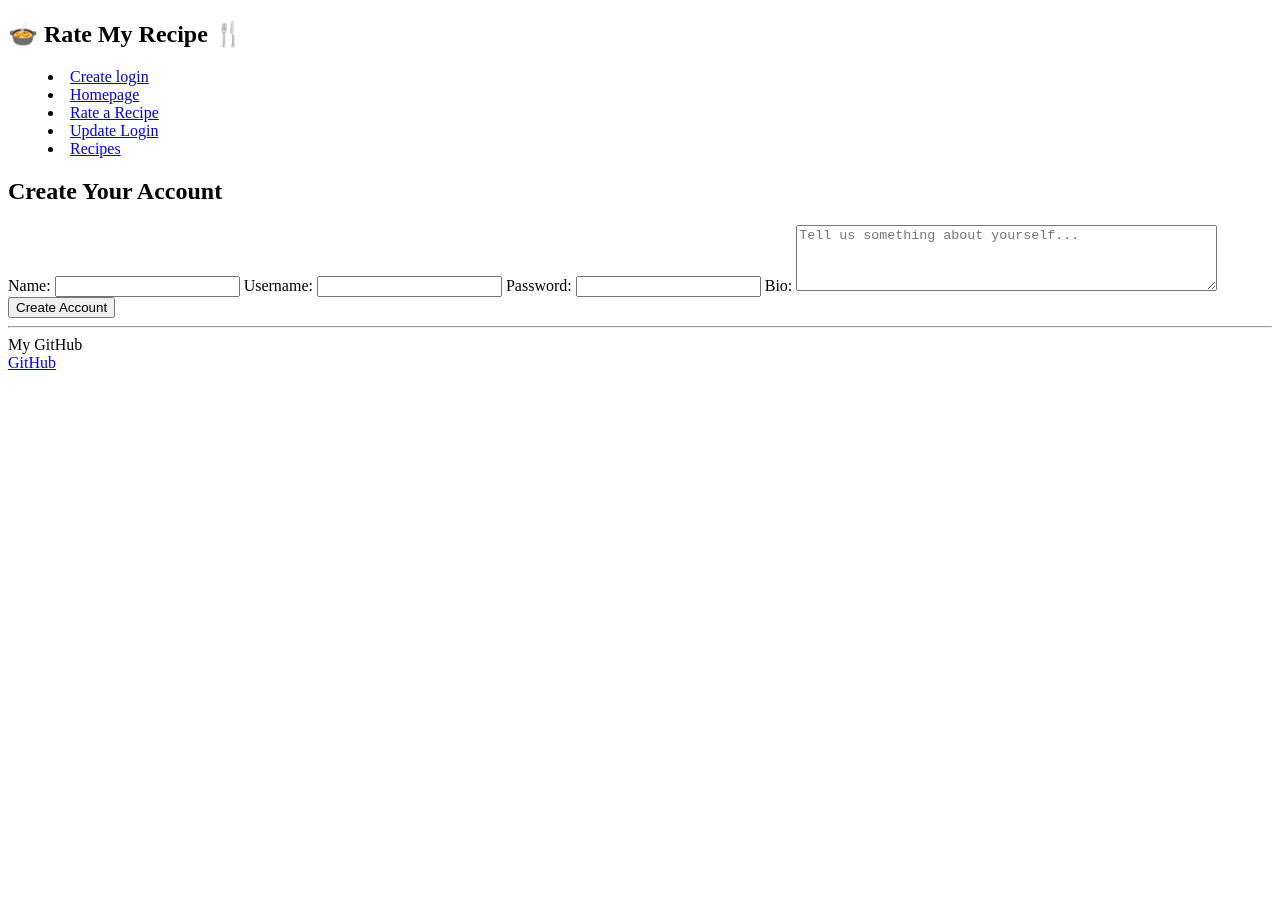
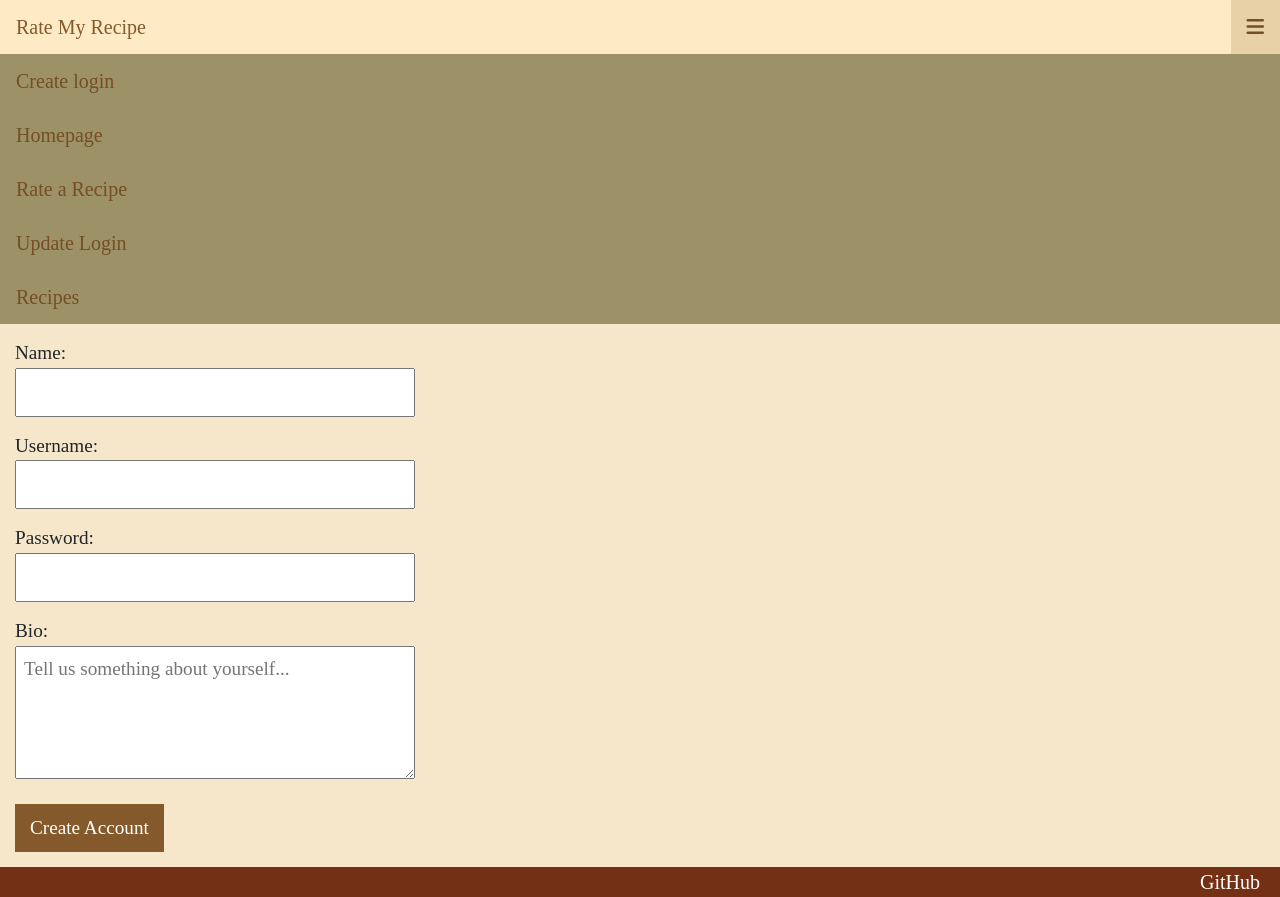
Before and after one commit to JNSREB2023/startup, a plain HTML site: page create-login.html in a window 1280 px wide. Before the commit the page ends 800 px from the top, so only its background shows below. Drawn offline with nearby package versions, Linux system fonts and the light colour scheme.

Commit message:
first css implementation

```diff
--- /dev/null
+++ b/create-login.css
@@ -0,0 +1,108 @@
+* {
+    font-family: 'GFS Didot';
+}
+
+html, body {
+    height: 100%;
+    margin: 0;
+}
+
+.d-flex {
+    display: flex;
+}
+
+.flex-column {
+    flex-direction: column;
+}
+
+.min-vh-100 {
+    min-height: 100vh; /* Ensure the container takes up full height */
+}
+
+.topnav {
+    overflow: hidden;
+    background-color: #9D9167; /* Match color of Rate My Recipe link */
+    position: relative;
+}
+
+.topnav #myLinks {
+    display: block; /* Display links in a block layout */
+}
+
+.topnav a {
+    color: #744e25;
+    padding: 12px 16px;
+    text-decoration: none;
+    font-size: 20px;
+    display: block; /* Stack links vertically */
+}
+
+.topnav a.icon {
+    background: #e8d1a7;
+    display: block;
+    position: absolute;
+    right: 0;
+    top: 0;
+}
+
+.topnav a:hover {
+    background-color: #feebc6;
+    color: #84592b;
+}
+
+.active {
+    background-color: #e8d1a7;
+    color: #84592b;
+}
+
+.credentials-section {
+    background-color: #f7e7ca;
+    padding: 15px;
+    margin-bottom: 0;
+    flex-grow: 1;
+}
+
+form {
+    display: flex;
+    flex-direction: column;
+    align-items: flex-start;
+    width: 100%;
+    max-width: 400px;
+    font-size: larger;
+}
+
+input, textarea {
+    margin-bottom: 15px;
+    padding: 8px;
+    width: 100%; /* Ensure inputs take full width of the container */
+    max-width: 100%; /* Prevent inputs from exceeding the container width */
+    box-sizing: border-box; /* Ensure padding doesn't affect the width */
+}
+
+@media (max-width: 480px) {
+    form {
+        width: 90%; /* Adjust form width for smaller screens */
+    }
+}
+
+footer {
+    background-color: #743014;
+    text-align: end;
+    padding: 0 1em;
+    font-size: 20px;
+    color: white;
+}
+
+button {
+    padding: 10px 15px;
+    background-color: #84592b;
+    color: white;
+    border: none;
+    cursor: pointer;
+    margin-top: 10px; /* Add margin to create space above the button */
+}
+
+footer a {
+    color: white; /* Set footer link color to white */
+    text-decoration: none; /* Remove underline from footer link */
+}
--- a/create-login.html
+++ b/create-login.html
@@ -3,25 +3,32 @@
 <head>
     <meta charset="UTF-8">
     <meta name="viewport" content="width=device-width, initial-scale=1.0">
+    <link href="https://cdn.jsdelivr.net/npm/bootstrap@5.2.3/dist/css/bootstrap.min.css" rel="stylesheet" integrity="sha384-rbsA2VBKQhggwzxH7pPCaAqO46MgnOM80zW1RWuH61DGLwZJEdK2Kadq2F9CUG65" crossorigin="anonymous"/>
+    <link href="https://cdnjs.cloudflare.com/ajax/libs/font-awesome/6.0.0-beta3/css/all.min.css" rel="stylesheet"/>
+    <link rel="stylesheet" href="create-login.css"/>
     <title>Create Account</title>
 </head>
 <body>
-    <div class="container">
-        <header>
-            <h2>🍲 Rate My Recipe 🍴</h2>
-            <nav></nav>
-                <menu>
-                  <li><a href="create-login.html">Create login</a></li>
-                  <li><a href="directory-page.html">Homepage</a></li>
-                  <li><a href="rating-page.html">Rate a Recipe</a></li>
-                  <li><a href="update-login.html">Update Login</a></li>
-                  <li><a href="recipe-data.html">Recipes</a></li>
-                </menu>
-              </nav>
-        </header>
-        <header>
-            <h2>Create Your Account</h2>
-        </header>
+    <div class="d-flex flex-column min-vh-100"> <!-- Flex container for full height -->
+        <div class="topnav">
+            <a href="create-login.html" class="active">Rate My Recipe</a>
+
+            <!-- Hamburger menu icon -->
+            <a href="javascript:void(0);" class="icon" onclick="toggleMenu()">
+                <i class="fa fa-bars"></i>
+            </a>
+
+            <!-- Links displayed in a block for vertical layout -->
+            <div id="myLinks">
+                <a href="create-login.html">Create login</a>
+                <a href="directory-page.html">Homepage</a>
+                <a href="rating-page.html">Rate a Recipe</a>
+                <a href="update-login.html">Update Login</a>
+                <a href="recipe-data.html">Recipes</a>
+            </div>
+        </div>
+
+        <div class="credentials-section">
             <main>
                 <form action="/submit-account" method="POST">
                     <label for="name">Name:</label>
@@ -36,15 +43,26 @@
                     <label for="bio">Bio:</label>
                     <textarea id="bio" name="bio" rows="4" cols="50" placeholder="Tell us something about yourself..." required></textarea>
 
-                <button type="submit"oneclick="location.href='directory-page.html'">Create Account</button>
+                    <button type="submit">Create Account</button>
                 </form>
             </main>
         </div>
+
         <footer>
-        <hr />
-        <span class="text-reset">My GitHub</span>
-        <br />
             <a href="https://github.com/JNSREB2023/startup.git">GitHub</a>
         </footer>
+    </div>
+
+    <script src="https://cdn.jsdelivr.net/npm/bootstrap@5.2.3/dist/js/bootstrap.bundle.min.js" integrity="sha384-kenU1KFdBIe4zVF0s0G1M5b4hcpxyD9F7jL+jjXkk+Q2h455rYXK/7HAuoJl+0I4" crossorigin="anonymous"></script>
+    <script>
+        function toggleMenu() {
+            var links = document.getElementById("myLinks");
+            if (links.style.display === "block") {
+                links.style.display = "none";
+            } else {
+                links.style.display = "block";
+            }
+        }
+    </script>
 </body>
 </html>
```
Lines whose indentation alone changed are shown as unchanged.
